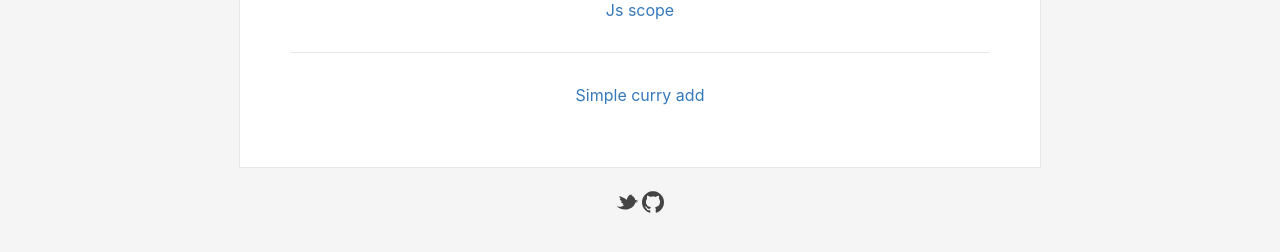
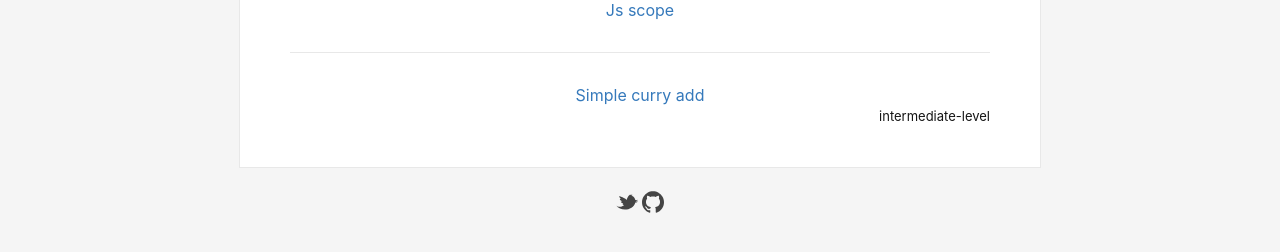
Before and after one commit to marcelocarmona/Front-end-Developer-Interview-Questions, a Jekyll site: the page built from index.html, in a window 1280 px wide. Shown: the part 572-824 px from the top of the page. Built offline with Jekyll 4.4.1, drawn with Linux system fonts in a browser that asks for light colours; comment, search, counter and statistics services are not loaded.

Commit message:
add tags

```diff
--- a/_sass/_layout.scss
+++ b/_sass/_layout.scss
@@ -138,6 +138,11 @@
     padding-bottom: 30px;
     text-align: center;
 
+    .tag {
+      float: right;
+      font-size: small;
+    }
+
     &:not(:last-child) {
       border-bottom: 1px solid #e8e8e8;
     }
--- a/index.html
+++ b/index.html
@@ -5,12 +5,16 @@ layout: default
 <div class="home">
   <ul class="post__list">
     {% for question in site.questions %}
-
-    {% if question.title != "Solution" %}
-    <li>
-      <a href="{{ site.baseurl}}{{question.url }}">{{ question.title }}</a>
-    </li>
-    {% endif %}
+      {% if question.title != "Solution" %}
+        <li>
+          <a href="{{ site.baseurl}}{{question.url }}">{{ question.title }}</a>
+          <div>
+            {% for tag in question.tags %}
+              <span class="tag">{{tag}}</span>
+            {% endfor %}
+          </div>
+        </li>
+      {% endif %}
     {% endfor %}
   </ul>
 </div>
```
